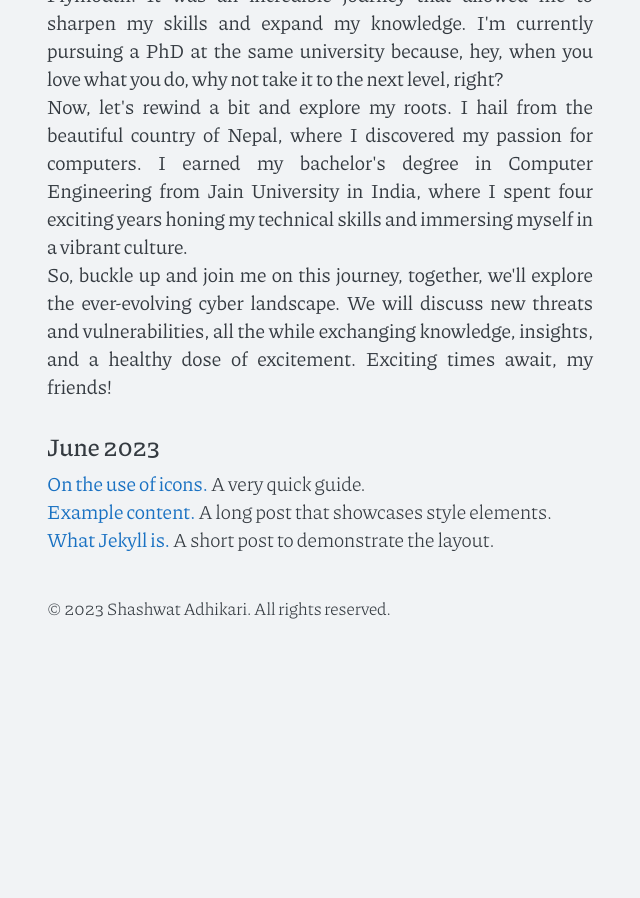
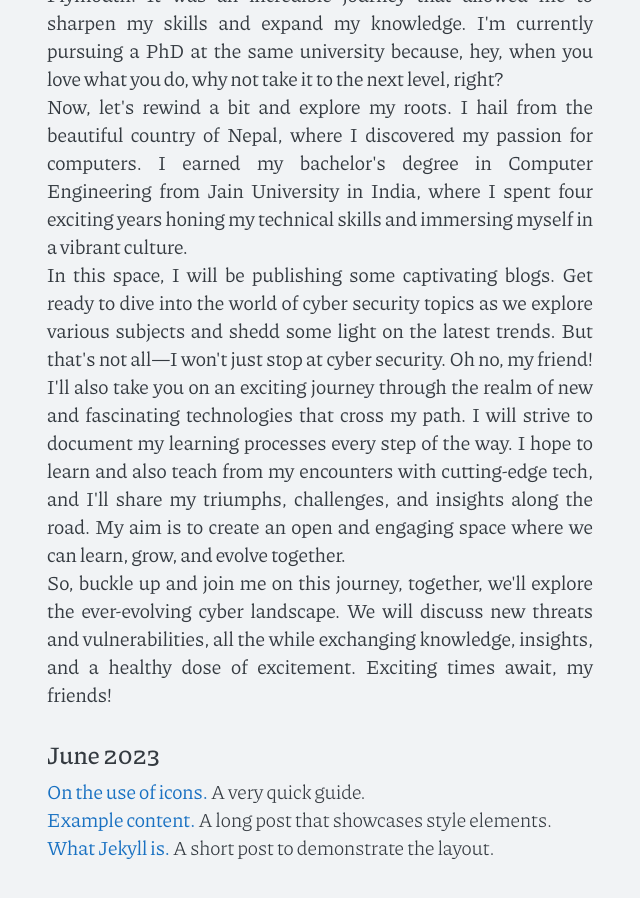
Before and after one commit to ShashwatAdh/ShashwatAdh.github.io, a Jekyll site: the page built from index.md, in a window 1280 px wide and 900 px high, scrolled down 1238 px. Shown: the whole window, without its empty margins (320-960 px from the left). Built offline with Jekyll 4.4.1, drawn with Linux system fonts in a browser that asks for light colours; before the commit the page ends 1899 px from its top, so only the background shows below that.

Commit message:
Update index.md

```diff
--- a/index.md
+++ b/index.md
@@ -25,6 +25,12 @@ Now, let's rewind a bit and explore my roots. I hail from the beautiful country
 
 <div align = "justify">
 
+In this space, I will be publishing some captivating blogs. Get ready to dive into the world of cyber security topics as we explore various subjects and shedd some light on the latest trends. But that's not all—I won't just stop at cyber security. Oh no, my friend! I'll also take you on an exciting journey through the realm of new and fascinating technologies that cross my path. I will strive to document my learning processes every step of the way. I hope to learn and also teach from my encounters with cutting-edge tech, and I'll share my triumphs, challenges, and insights along the road. My aim is to create an open and engaging space where we can learn, grow, and evolve together.
+
+</div>
+
+<div align = "justify">
+
 So, buckle up and join me on this journey, together, we'll explore the ever-evolving cyber landscape. We will discuss new threats and vulnerabilities, all the while exchanging knowledge, insights, and a healthy dose of excitement. Exciting times await, my friends!
 
 
```
